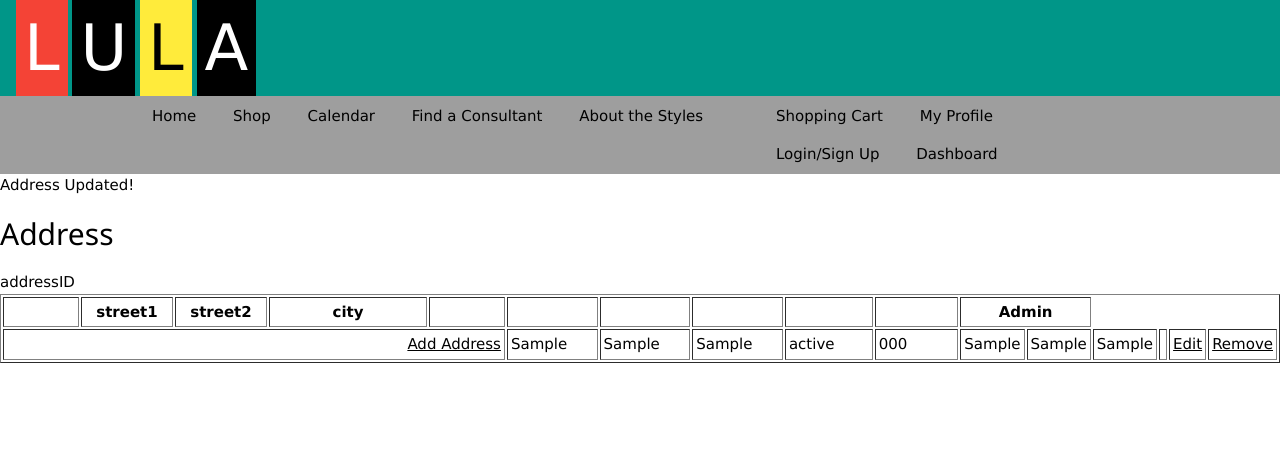
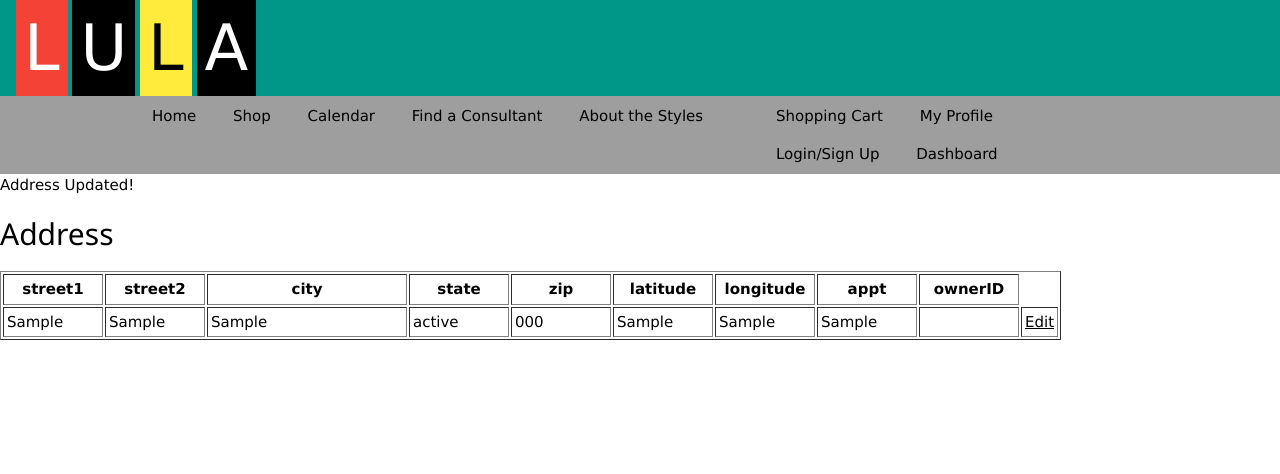
Before and after one commit to McFlip/lulashop, a PHP site: page /lulashop/address.php in a window 1280 px wide. Shown: the top 474 px of the page. Run offline with PHP 8.4, Linux system fonts and the light colour scheme; tables that the repository leaves empty or names only in its code hold one stand-in row (values such as "Sample post"); data that the repository does not hold is empty.

Commit message:
unscrambling Kevins dope mess

```diff
--- a/address.php
+++ b/address.php
@@ -58,7 +58,7 @@ if($mode=="add")
 
 if($mode=="added")
 {
-  mysql_query ("INSERT INTO addressID (street1, street2, city, state, zip, latitude, longitude, appt, ownerID) VALUES ('$addressID', '$street1', '$street2', '$city', 'state', 'zip', 'latitude', 'longitude', 'appt', 'ownerID')");
+  $conn->query ("INSERT INTO addressID (street1, street2, city, state, zip, latitude, longitude, appt, ownerID) VALUES ('$addressID', '$street1', '$street2', '$city', 'state', 'zip', 'latitude', 'longitude', 'appt', 'ownerID')");
 }
 
 /************************************* Updating Address ******************************/
@@ -92,7 +92,7 @@ if($mode=="edit")
 
 if($mode=="edited")
 {
-  mysql_query ("UPDATE address set street1 = '$street1', street2 = '$street2', city = '$city', state = '$state', zip = '$zip', latitude = '$latitude', longitude = '$longitude', appt = '$appt', ownerID = '$ownerID' WHERE addressID = $addressID");
+  $conn->query ("UPDATE address set street1 = '$street1', street2 = '$street2', city = '$city', state = '$state', zip = '$zip', latitude = '$latitude', longitude = '$longitude', appt = '$appt', ownerID = '$ownerID' WHERE addressID = $addressID");
 }
 
 Print "Address Updated!<p>";
@@ -100,30 +100,27 @@ Print "Address Updated!<p>";
 /* Deleting Address */
 if($mode == "remove")
 {
-  mysql_query ("DELETE FROM addressID where addressID = $addressID");
+  $conn->query ("DELETE FROM addressID where addressID = $addressID");
   Print "Address has been removed <p>";
 }
 
 /************************************ Address Form *******************************/
-$data = mysql_query("SELECT * FROM address")
+$data = $conn->query("SELECT * FROM address")
 or die(mysql_error());
 Print "<h2>Address</h2><p>";
 Print "<table border cellpadding=3>";
-Print "addressID</th><th width=100
-<tr><th width=100>street1</th><th
-width=100>
-street2</th><th width=200>
-city</th><th width=100
-state</th><th width=100
-zip</th><th width=100
-latitude</th><th width=100
-longitude</th><th width=100
-appt</th><th width=100
-ownerID</th><th width=100
-colspan=2>Admin</th></tr>";
-Print "<td colspan=5 align=right><a href=" .$_SERVER[’PHP_SELF’]. "?mode=add>Add
-Address</a></td>";
-while($info = mysql_fetch_array( $data ))
+Print "<tr><th width=100>street1</th>
+<th width=100>street2</th>
+<th width=200>city</th>
+<th width=100>state</th>
+<th width=100>zip</th>
+<th width=100>latitude</th>
+<th width=100>longitude</th>
+<th width=100>appt</th>
+<th width=100>ownerID</th></tr>";
+// Print "<td colspan=5 align=right><a href=" .$_SERVER["PHP_SELF"]. "?mode=add>Add
+// Address</a></td>";
+while($info = $data->fetch())
 {
   Print "<td>".$info['street1'] ."</td> ";
   Print "<td>".$info['street2'] ."</td> ";
@@ -144,8 +141,7 @@ while($info = mysql_fetch_array( $data ))
   ."&longitude =" .$info['longitude']
   ."&appt =" .$info['appt']
   ."&ownerID =" .$info['ownerID']
-  ."&mode=edit>Edit</a></td>"; Print "<td><a href=" .$_SERVER[’PHP_SELF’]
-  ."?id=" .$info['id'] ."&mode=remove>Remove</a></td></tr>";
+  ."&mode=edit>Edit</a></td></tr>";
 }
 
 Print "</table>";
--- a/profile.php
+++ b/profile.php
@@ -33,7 +33,7 @@ session_start();
 <p> This is where you check on orders that you have purchased, update your addresses, and manage which sellers you follow.</p>
 <div class="w3-container">
   <h2>Add Address</h2>
-  <form method="post" action="address.php">
+  <form method="get" action="address.php">
   <button class="w3-btn w3-green w3-large" type="submit" value="Add Address">Add Address</button>
   <input hidden name="mode" value="add">
   </form>
```
